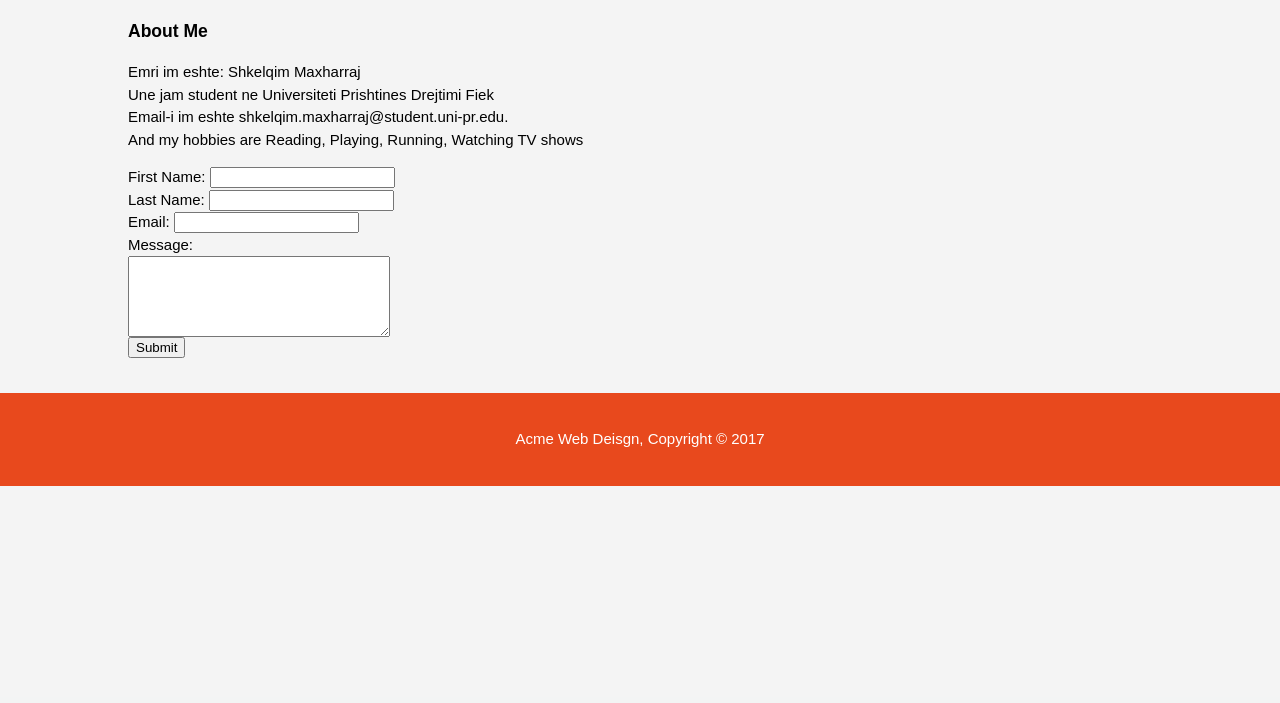
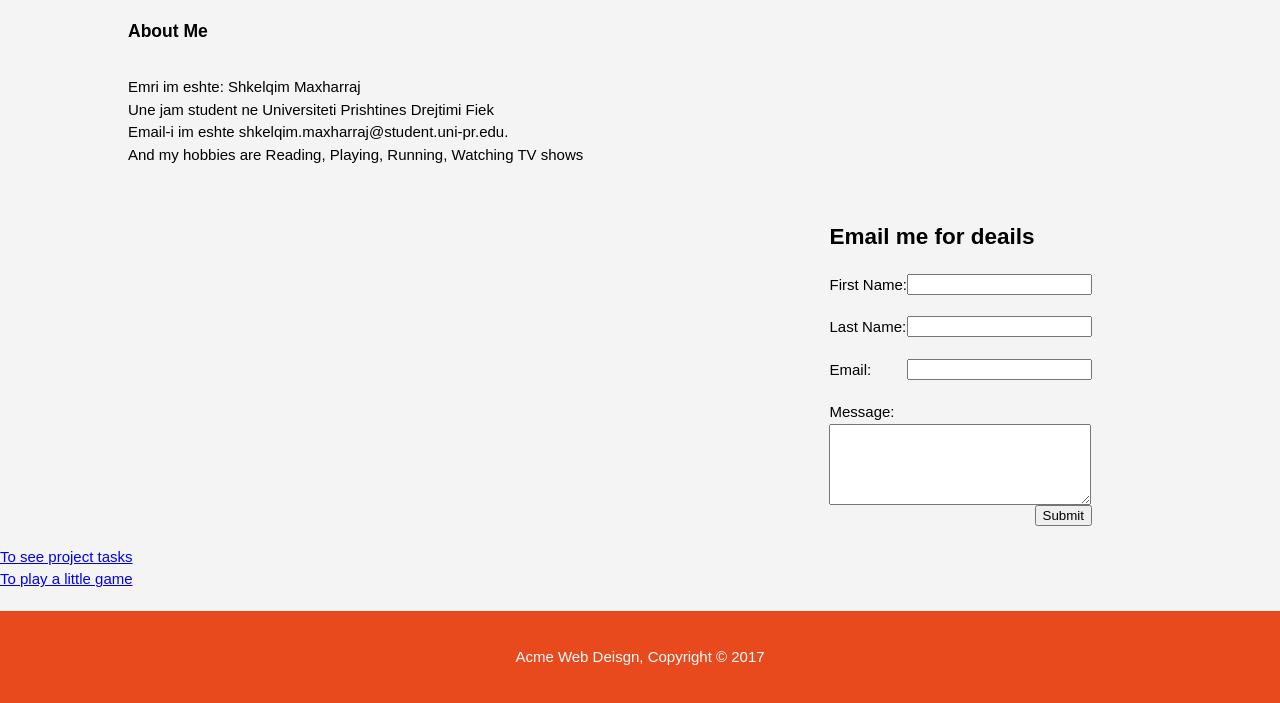
Before and after one commit to ShkelqimMaxh/PHP19_20_Gr6, a PHP site: page /src/About.php in a window 1280 px wide. Shown: the part 103-806 px from the top of the page. Before the commit the page ends 589 px from the top, so only its background shows below. Run offline with PHP 8.4, Linux system fonts and the light colour scheme.

Commit message:
Adding email sender and file reader

```diff
--- /dev/null
+++ b/css/about.css
@@ -0,0 +1,13 @@
+.emailMeForm{
+        margin: 20px 60px;
+    display: table;
+}
+.emailMeForm * {
+    display: block;
+}
+label {
+    margin-top: 20px;
+}
+.emailMeForm input {
+    float: right;
+}
--- a/src/Login.php
+++ b/src/Login.php
@@ -53,6 +53,7 @@
                       $_SESSION["idUser"] = $row['userId'];
                       $_SESSION['email'] = $row['userEmail'];
                       $_SESSION['totalTodos'] = $count;
+                      $_SESSION['actualTodo'] = 0;
 
 
 
--- a/src/about.php
+++ b/src/about.php
@@ -7,6 +7,7 @@
   	<meta name="author" content="Brad Traversy">
     <title>Acme Web Deisgn | About</title>
     <link rel="stylesheet" href="../css/style.css">
+      <link rel="stylesheet" href="../css/about.css">
   </head>
   <body>
 
@@ -21,12 +22,13 @@
       <div class="container">
         <article id="main-col">
           <h1 class="page-title">About Me</h1>
-          <p>
+          <p style="display: inline-block; float: left">
               <?php
                   echo nl2br ('Emri im eshte: ' .$developerName. " \n Une jam student ne " .implode(" ",$developerEducation). " \n Email-i im eshte " .$developerEmail . ". \n And my hobbies are " .join(", ", $developerHobbies) );
               ?>
           </p>
             <?php
+
                 if(isset($_POST['submit'])){
                     $to = "shkelqim.maxharraj@student.uni-pr.edu"; // Emaila e pranuesit (developerit)
                     $from = $_POST['email'];                    // Emaili qe e shkruajme ne input
@@ -44,21 +46,82 @@
                     echo "Emaili eshte derguar " . $first_name . ", faleminderit do ju kontaktojme se shpejti.";
                     // You can also use header('Location: thank_you.php'); to redirect to another page.
                 }
+
+
+            class Person   {
+                private $personName;
+                private $personEmail;
+                function __construct($personName,$personEmail)
+                {
+                    $this->personName   = $personName;
+                    $this->personEmail  = $personEmail;
+                }
+                function getName(){
+                    return $this->personName;
+                }
+                function getEmail(){
+                    return $this->personEmail;
+                }
+            }
+
+            class Student extends Person    {
+                private $id;
+                function __construct($personName,$personEmail,$id)
+                {
+                    parent::__construct($personName,$personEmail);
+                    $this->id = $id;
+                }
+                function getId(){
+                    return $this->id;
+                }
+
+            }
+            $komisioner = new Person("Shkelqim","Shk@gmail.com");
+            $punues = new Student("Ismet","Ka@dri.net",113322);
+
+
+
             ?>
 
-
-            <form action="" method="post">
-                First Name: <input type="text" name="first_name"><br>
-                Last Name: <input type="text" name="last_name"><br>
-                Email: <input type="text" name="email"><br>
-                Message:<br><textarea rows="5" name="message" cols="30"></textarea><br>
+        </article>
+            <form class="emailMeForm" action="" method="post" style="float: right; display:inline-block">
+                <h1>Email me for deails</h1>
+                <label for="">First Name:    <input type="text" name="first_name"></label>
+                <label for="">Last Name:    <input type="text" name="last_name"></label>
+                <label for="">Email:        <input type="text" name="email"></label>
+                <label for="">Message:     <textarea rows="5" name="message" cols="30"></textarea></label>
                 <input type="submit" name="submit" value="Submit">
             </form>
-        </article>
+
+<!---
+            <form action="<?php echo $_SERVER['PHP_SELF']; ?>" method="post" enctype="multipart/form-data">
+                <label for="file">Filename:</label> <input type="file" name="file" id="file"/>
+                <input type="submit" value="Submit">
+            </form>
+
+            <?php
+/*
+                if ($_FILES["file"]["error"] > 0) {
+                    echo "Error: " . $_FILES["file"]["error"] . "<br />";
+                }
+                elseif ($_FILES["file"]["type"] !== "text/plain") {
+                    echo "File must be a .txt";
+                }
+                else {
+                    $fp = fopen($_FILES['uploadFile']['tmp_name'], 'rb');
+                    while ( ($line = fgets($fp)) !== false) {
+                        echo "$line<br>";
+                    }
+                }
+*/
+            ?>
+--->
+
 
       </div>
     </section>
-
+    <a href="readFile.php">To see project tasks</a><br />
+    <a href="gaming.php">To play a little game</a>
     <footer>
       <p>Acme Web Deisgn, Copyright &copy; 2017</p>
     </footer>
--- /dev/null
+++ b/src/gaming.php
@@ -0,0 +1 @@
+<?php
```
Also changed, not shown: src/Services.php (+11 -14 lines), src/editpost.php (+8 -19 lines), src/readFile.php (added, +25 -0 lines). Lines whose indentation alone changed are shown as unchanged.
